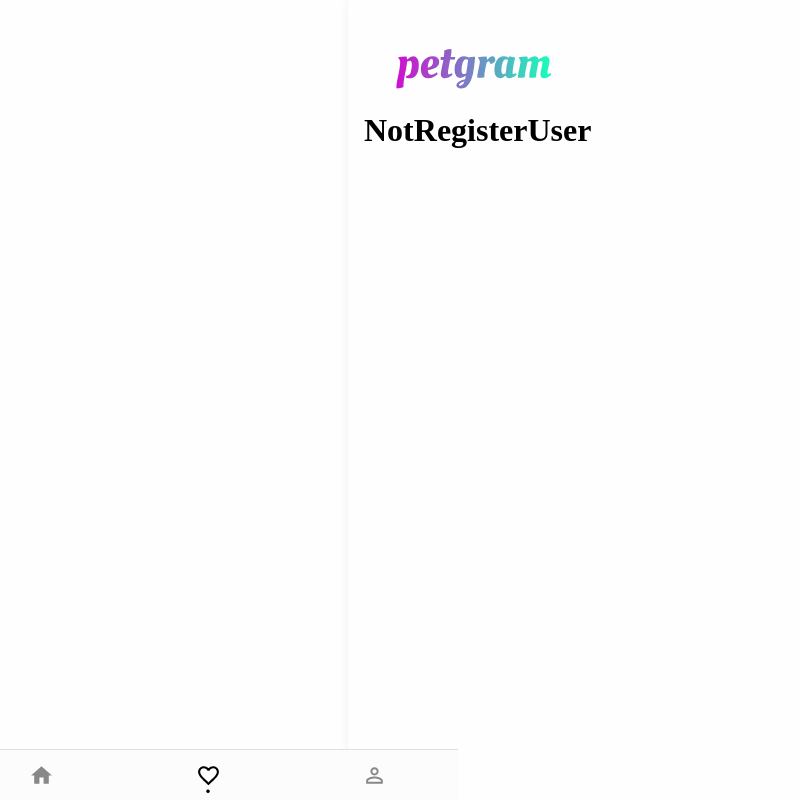
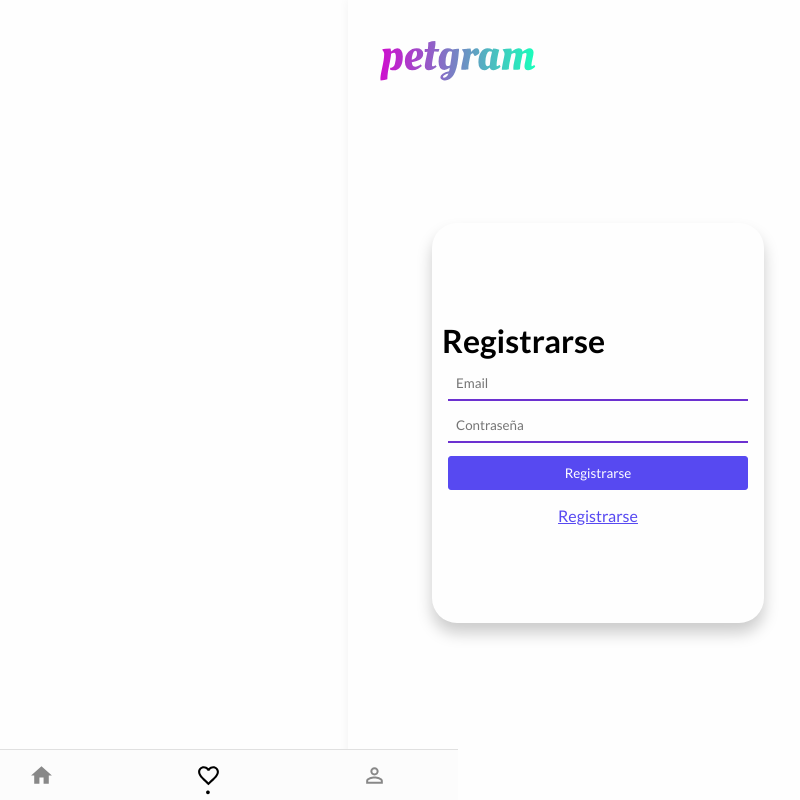
Before and after one commit to gasparnd/petgram, a React app: page /favs in a window 1280 px wide. Shown: the top 800 px of the page, without its empty margins (42-842 px from the left). Built offline with nearby package versions, Linux system fonts and the light colour scheme.

Commit message:
login and sign up

```diff
--- a/src/App.js
+++ b/src/App.js
@@ -1,5 +1,6 @@
 import React from 'react'
 import { Router } from '@reach/router'
+import Context from './Context'
 
 import { Home } from './pages/Home'
 import { Detail } from './pages/Detail'
@@ -21,7 +22,6 @@ export const App = () => {
   return(
   	<>
   	  <GlobalStyles />
-  	  <GlobalWrapper>
   	    <Logo />
         <Router>
           <Home path='/' />
@@ -29,7 +29,7 @@ export const App = () => {
           <Detail path='/detail/:detailId' />
         </Router>
 
-        <UserLogged>
+        <Context.Consumer>
           {
             ({ isAuth }) => isAuth
               ? <Router>
@@ -41,8 +41,7 @@ export const App = () => {
                   <NotRegisterUser path='/user' />
                 </Router>
           }
-        </UserLogged>
-  	  </GlobalWrapper>
+        </Context.Consumer>
       <NavBar />
   	</>
   )
--- /dev/null
+++ b/src/Context.js
@@ -0,0 +1,27 @@
+import React, { createContext, useState } from 'react'
+export const Context = createContext()
+
+const Provider = ({ children }) => {
+  const [isAuth, setIsAuth] = useState(() => {
+    return window.sessionStorage.getItem('token')
+  })
+
+  const value = {
+    isAuth,
+    activateAuth: ({ token }) => {
+      setIsAuth(true)
+      window.sessionStorage.setItem('token', token)
+    }
+  }
+
+  return (
+    <Context.Provider value={value}>
+      {children}
+    </Context.Provider>
+  )
+}
+
+export default {
+  Provider,
+  Consumer: Context.Consumer
+}
--- /dev/null
+++ b/src/components/UserForm/index.js
@@ -0,0 +1,52 @@
+import React from 'react'
+
+import { useInputValue } from '../../hooks/useInputValue'
+import { Container, Wrapper, Title, Form, Input, Button, Toggle, Link, Error } from './styles'
+
+export const UserForm = ({ title, onSubmit, disabled, error, isLogin}) => {
+  const email = useInputValue('')
+  const password = useInputValue('')
+
+  const handleSubmit = ev => {
+  	ev.preventDefault()
+  	onSubmit({
+  	  email: email.value,
+  	  password: password.value
+  	})
+  }
+  return(
+  	<Container>
+  	  <Wrapper>
+  	   	<Title>{title}</Title>
+        <Form disabled={disabled} onSubmit={handleSubmit}>
+          <Input
+            type='email'
+            placeholder='Email'
+            value={email.value}
+            onChange={ email.onChange }
+          	disabled={disabled}
+          />
+          <Input
+            type='password'
+            placeholder='Contraseña'
+            value={password.value}
+            onChange={ password.onChange }
+            disabled={disabled}
+          />
+          <Button disabled={disabled}>{title}</Button>
+        </Form>
+        <Toggle>
+          {
+            isLogin
+              ? <Link to='/sign-up'>{title}</Link>
+              : <Link to='/login'>{title}</Link>
+          }
+        </Toggle>
+        {
+  	      error
+  	        && <Error>{error}</Error>
+  	    }
+      </Wrapper>
+    </Container>
+  )
+}
--- /dev/null
+++ b/src/components/UserForm/styles.js
@@ -0,0 +1,86 @@
+import styled from 'styled-components'
+import { Link as LinkRouter } from '@reach/router'
+
+export const Container = styled.div`
+  display: flex;
+  justify-content: center;
+  align-items: center;
+  height: 80vh;
+`
+
+export const Wrapper = styled.section`
+  border-radius: 25px;
+  box-shadow: 0 10px 15px #ccc;
+  height: 50vh;
+  display: flex;
+  flex-direction: column;
+  justify-content: center;
+`
+
+export const Title = styled.h2`
+  color: #000;
+  font-size: 2rem;
+  margin-left: 10px;
+`
+
+export const Form = styled.form`
+  display: flex;
+  flex-direction: column;
+  height: 120px;
+  padding: .5rem 1rem;
+  min-width: 300px;
+  justify-content: center;
+  left: 0;
+  rigt: 0;
+  margin: 0 auto;
+`
+
+export const Input = styled.input`
+  border: none;
+  background-color: transparent;
+  border-bottom: 2px solid #6c31d0;
+  outline: none;
+  padding: .5rem;
+  margin-bottom: 8px ;
+  display: block;
+  &:focus {
+  	background-color: #9566e4;
+  }
+  &[disabled] {
+    opacity: .3;
+  }
+`
+export const Button = styled.button`
+  background-color: #5749f1;
+  color: #fff;
+  padding: .5rem;
+  border: 1px solid #5749f1;
+  border-radius: 3px;
+  margin-top: 5px;
+  display: block;
+  &[disabled] {
+    opacity: .3;
+  }
+`
+export const Toggle = styled.div`
+  width: 100%;
+  margin-top: 10px;
+  text-align: center;
+`
+
+export const Link = styled(LinkRouter)`
+  color: #5749f1;
+`
+
+export const Error = styled.span`
+  color: #fff;
+  background-color: #f05454;
+  padding: 5px;
+  border: 1px solid #f05454;
+  border-radius: 3px;
+  font-size: 16px;
+  width: max-content;
+  left: 0;
+  rigt: 0;
+  margin: 0 auto;
+`
--- /dev/null
+++ b/src/containers/LoginMutation.js
@@ -0,0 +1,17 @@
+import React from 'react'
+import { Mutation } from 'react-apollo'
+import { gql } from 'apollo-boost'
+
+const LOGIN = gql`
+  mutation login($input: UserCredentials!) {
+    login(input: $input)
+  }
+`
+
+export const LoginMutation = ({ children }) => {
+  return (
+	<Mutation mutation={LOGIN}>
+	  {children}
+    </Mutation>
+  )
+}
--- /dev/null
+++ b/src/containers/RegisterMutation.js
@@ -0,0 +1,17 @@
+import React from 'react'
+import { Mutation } from 'react-apollo'
+import { gql } from 'apollo-boost'
+
+const REGISTER = gql`
+  mutation signup ($input: UserCredentials!) {
+	signup (input: $input)
+  }
+`
+
+export const RegisterMutation = ({ children }) => {
+  return (
+	<Mutation mutation={REGISTER}>
+	  {children}
+    </Mutation>
+  )
+}
--- a/src/containers/ToggleLikeMutation.js
+++ b/src/containers/ToggleLikeMutation.js
@@ -3,8 +3,8 @@ import { gql } from 'apollo-boost'
 import { Mutation } from 'react-apollo'
 
 const LIKE_PHOTO = gql`
-  mutation likeAnonymousPhoto($input: LikePhoto!) {
-    likeAnonymousPhoto(input: $input) {
+  mutation likePhoto($input: LikePhoto!) {
+    likePhoto(input: $input) {
       id,
       liked,
       likes
--- /dev/null
+++ b/src/hooks/useInputValue.js
@@ -0,0 +1,8 @@
+import { useState } from 'react'
+
+export const useInputValue = initialState => {
+  const [value, setValue] = useState(initialState)
+  const onChange = e => setValue(e.target.value)
+
+  return { value, onChange }
+}
--- a/src/index.html
+++ b/src/index.html
@@ -1,6 +1,8 @@
 <!DOCTYPE html>
 <html>
 <head>
+  <link rel="preconnect" href="https://fonts.gstatic.com">
+  <link href="https://fonts.googleapis.com/css2?family=Lato:ital,wght@0,400;0,700;1,400;1,700&display=swap" rel="stylesheet">
   <meta charset="utf-8">
   <meta name="viewport" content="width=device-width, initial-scale=1.0">
   <title>Petgram</title>
--- a/src/index.js
+++ b/src/index.js
@@ -2,16 +2,28 @@ import React from 'react'
 import ReactDOM from 'react-dom'
 import ApolloClient from 'apollo-boost'
 import { ApolloProvider } from 'react-apollo'
+import Context from './Context'
 
 import { App } from './App.js'
 
 const client = new ApolloClient({
-  uri: 'https://petgram-server-gasparnd.vercel.app/graphql'
+  uri: 'https://petgram-server-gasparnd.vercel.app/graphql',
+  request: operation => {
+    const token = window.sessionStorage.getItem('token')
+  	const ahutorization = token ? `Bearer ${token}` : ''
+  	operation.setContext({
+      headers: {
+      	ahutorization
+      }
+  	})
+  }
 })
 
 ReactDOM.render(
-  <ApolloProvider client={client}>
-    <App />
-  </ApolloProvider>,
+  <Context.Provider>
+    <ApolloProvider client={client}>
+      <App />
+    </ApolloProvider>
+  </Context.Provider>,
   document.getElementById('app')
 )
--- a/src/pages/NotRegisterUser.js
+++ b/src/pages/NotRegisterUser.js
@@ -1,7 +1,62 @@
-import React from 'react'
+import React, { useContext } from 'react'
+import { Context } from '../Context'
+
+import { RegisterMutation } from '../containers/RegisterMutation'
+import { LoginMutation } from '../containers/LoginMutation'
+
+import { UserForm } from '../components/UserForm'
 
 export const NotRegisterUser = () => {
+  const { activateAuth } = useContext(Context)
   return(
-    <h1>NotRegisterUser</h1>
+    <>
+      <RegisterMutation>
+        {
+          (register, { data, loading, error }) => {
+            const onSubmit = ({ email, password }) => {
+              const input = { email, password }
+              const variables = { input }
+              register({ variables }).then(({ data }) => {
+                const { signup } = data
+                activateAuth(signup)
+              })
+            }
+            const errorMsg = error && 'El usuario ya existe o hay algún problema'
+            return(
+              <UserForm
+                title='Registrarse'
+                onSubmit={onSubmit}
+                disabled={loading}
+                error={errorMsg}
+              />
+            )
+          }
+        }
+      </RegisterMutation>
+
+      <LoginMutation>
+        {
+          (login, { data, loading, error }) => {
+            const onSubmit = ({ email, password }) => {
+              const input = { email, password }
+              const variables = { input }
+              login({ variables }).then(({ data }) => {
+                const { login } = data
+                activateAuth(login)
+              })
+            }
+            const errorMsg = error && 'El email o contraseña no son validos'
+            return(
+              <UserForm
+                title='Iniciar Sesión'
+                onSubmit={onSubmit}
+                disabled={loading}
+                error={errorMsg}
+              />
+            )
+          }
+        }
+      </LoginMutation>
+    </>
   )
 }
--- a/src/styles/GlobalStyles.js
+++ b/src/styles/GlobalStyles.js
@@ -7,6 +7,7 @@ export const GlobalStyles = createGlobalStyle`
 
   *, *:before, *:after {
     box-sizing: inherit;
+    font-family: 'Lato', Helvetica;
   }
 
   ul, li, h1, h2, h3, p, button {
```
